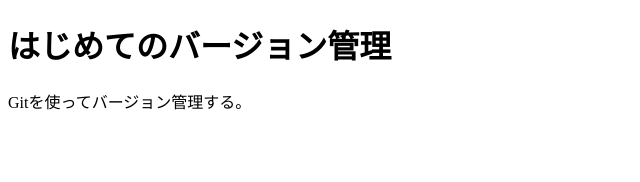
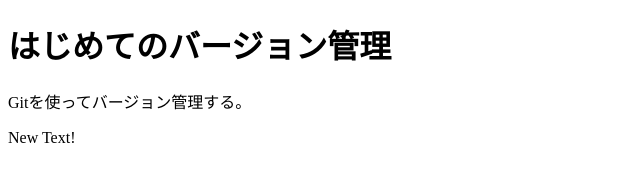
Before and after one commit to sekine617/test, a plain HTML site: page index.html in a window 1280 px wide. Shown: the full height of the page, 0-640 px from the left. Drawn offline with Linux system fonts and the light colour scheme.

Commit message:
add new text

```diff
--- a/index.html
+++ b/index.html
@@ -7,5 +7,6 @@
     <body>
         <h1>はじめてのバージョン管理</h1>
         <p>Gitを使ってバージョン管理する。</p>
+        <p>New Text!</p>
     </body>
 </html>
```
